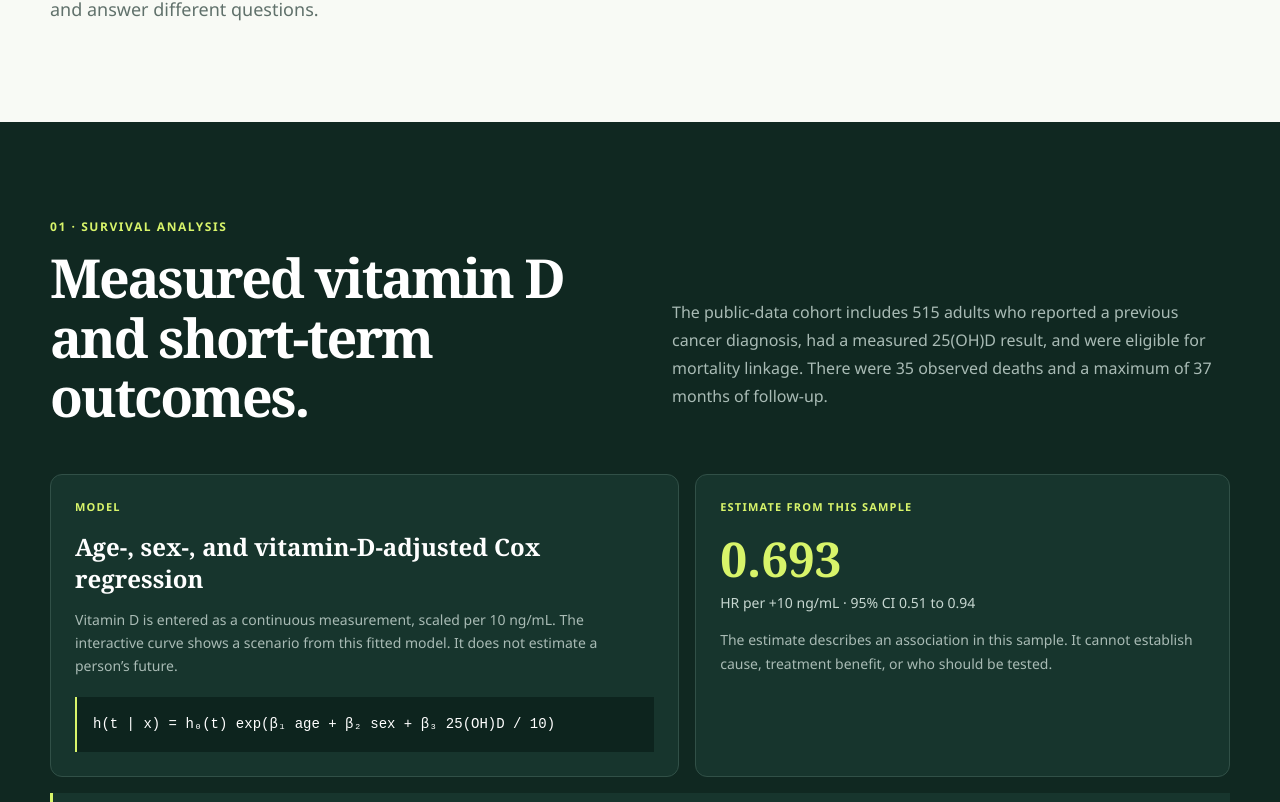
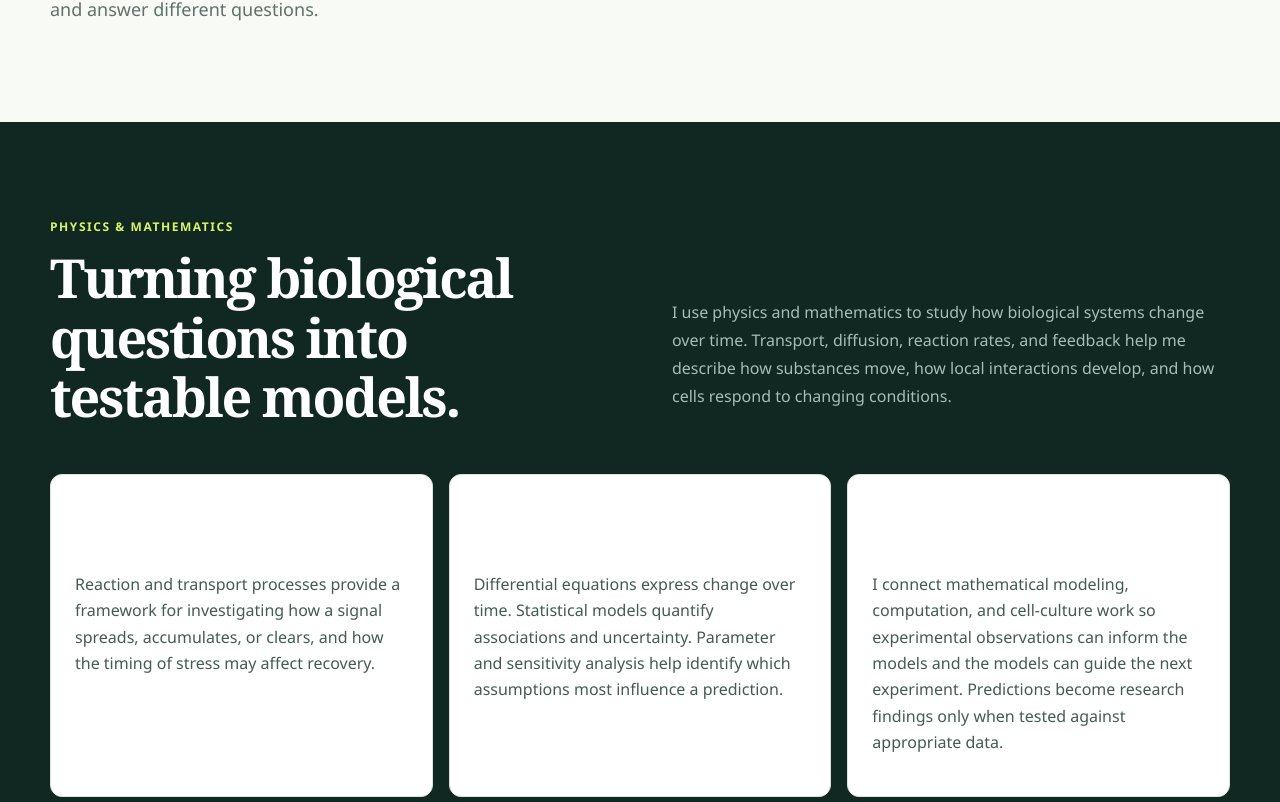
Before and after one commit to gerbenns2006-afk/jubilant-octo-chainsaw, a Next.js app: page /modeling in a window 1280 px wide. Shown: the part 558-1360 px from the top of the page. Built offline with nearby package versions, Linux system fonts and the light colour scheme.

Commit message:
Explain physics and mathematics in ONQIVA research

```diff
--- a/app/modeling/page.tsx
+++ b/app/modeling/page.tsx
@@ -23,6 +23,45 @@ export default function ModelingPage() {
             prediction benchmark, and a fictional testing-allocation simulation.
             They use different data and answer different questions.
           </p>
+        </section>
+
+        <section className="modeling-body" id="physics-and-math">
+          <div className="shell">
+            <div className="modeling-intro">
+              <div>
+                <div className="kicker">PHYSICS &amp; MATHEMATICS</div>
+                <h2>Turning biological questions into testable models.</h2>
+              </div>
+              <p>
+                I use physics and mathematics to study how biological systems
+                change over time. Transport, diffusion, reaction rates, and
+                feedback help me describe how substances move, how local
+                interactions develop, and how cells respond to changing conditions.
+              </p>
+            </div>
+            <div className="study-grid">
+              <article className="study-card">
+                <h3>Physics describes the mechanisms</h3>
+                <p>Reaction and transport processes provide a framework for
+                investigating how a signal spreads, accumulates, or clears,
+                and how the timing of stress may affect recovery.</p>
+              </article>
+              <article className="study-card">
+                <h3>Mathematics makes the question precise</h3>
+                <p>Differential equations express change over time. Statistical
+                models quantify associations and uncertainty. Parameter and
+                sensitivity analysis help identify which assumptions most
+                influence a prediction.</p>
+              </article>
+              <article className="study-card">
+                <h3>Experiments guide the next iteration</h3>
+                <p>I connect mathematical modeling, computation, and cell-culture
+                work so experimental observations can inform the models and the
+                models can guide the next experiment. Predictions become
+                research findings only when tested against appropriate data.</p>
+              </article>
+            </div>
+          </div>
         </section>
 
         <section className="modeling-body">
```
